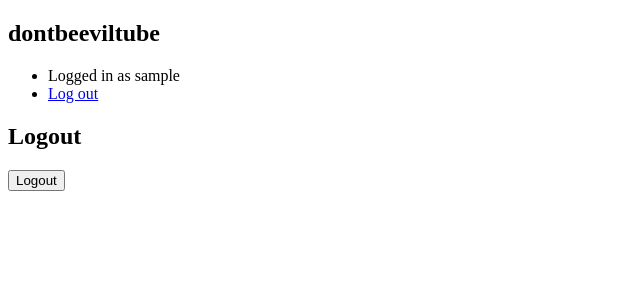
After one commit to radian-software/dontbeeviltube, a Flask app: page /auth/logout in a window 1280 px wide. The commit adds this page. Shown: the top 300 px of the page, without its empty margins (0-640 px from the left). Run offline with Flask 3, Linux system fonts and the light colour scheme; the visitor is signed in with stand-in values (Sample User, id 1); parts of the project's set-up code (start-up, migrations or seed data) failed here and were passed over.

Commit message:
Refactoring and logout

```diff
--- a/dontbeeviltube/routes/auth.py
+++ b/dontbeeviltube/routes/auth.py
@@ -87,6 +87,9 @@ class RegisterForm(FlaskForm):
 
 @app.route("/auth/register", methods=["GET", "POST"])
 def route_register():
+    if flask_login.current_user.is_active:
+        flask.flash("You are already logged in", "warning")
+        return flask.redirect("/")
     form = RegisterForm()
     if form.validate_on_submit():
         User.create_and_login(form.username.data, form.password.data)
@@ -126,9 +129,29 @@ class LoginForm(FlaskForm):
 
 @app.route("/auth/login", methods=["GET", "POST"])
 def route_login():
+    if flask_login.current_user.is_active:
+        flask.flash("You are already logged in", "warning")
+        return flask.redirect("/")
     form = LoginForm()
     if form.validate_on_submit():
         if User.login(form.username.data, form.password.data):
             flask.flash("Logged you in")
             return flask.redirect("/")
     return flask.render_template("login.html", form=form)
+
+
+class EmptyForm(FlaskForm):
+    pass
+
+
+@app.route("/auth/logout", methods=["GET", "POST"])
+def route_logout():
+    if not flask_login.current_user.is_active:
+        flask.flash("You are not logged in", "warning")
+        return flask.redirect("/")
+    form = EmptyForm()
+    if form.validate_on_submit():
+        flask_login.logout_user()
+        flask.flash("Logged you out")
+        return flask.redirect("/")
+    return flask.render_template("logout.html", form=form)
--- a/dontbeeviltube/templates/base.html
+++ b/dontbeeviltube/templates/base.html
@@ -1,3 +1,4 @@
+{% import 'util.html' as util %}
 <!doctype html>
 <html>
   <head>
--- /dev/null
+++ b/dontbeeviltube/templates/logout.html
@@ -0,0 +1,12 @@
+{% extends 'base.html' %}
+
+{% block title %}Logout{% endblock %}
+
+{% block body %}
+  {{ util.form_errors(form) }}
+  <form method="POST">
+    {{ form.csrf_token }}
+
+    <input type="submit" value="Logout" />
+  </form>
+{% endblock %}
--- /dev/null
+++ b/dontbeeviltube/templates/util.html
@@ -0,0 +1,13 @@
+{% macro form_errors(form) %}
+  {% if form.errors %}
+    <ul>
+      {% for field, errors in form.errors.items() %}
+        <div>
+          {% for error in errors %}
+            <li>Error: {{ form[field].label or "Form" }}: {{ error }}</li>
+          {% endfor %}
+        </div>
+      {% endfor %}
+    </ul>
+  {% endif %}
+{% endmacro %}
```
Also changed, not shown: dontbeeviltube/templates/login.html (+1 -11 lines), dontbeeviltube/templates/register.html (+1 -11 lines).
